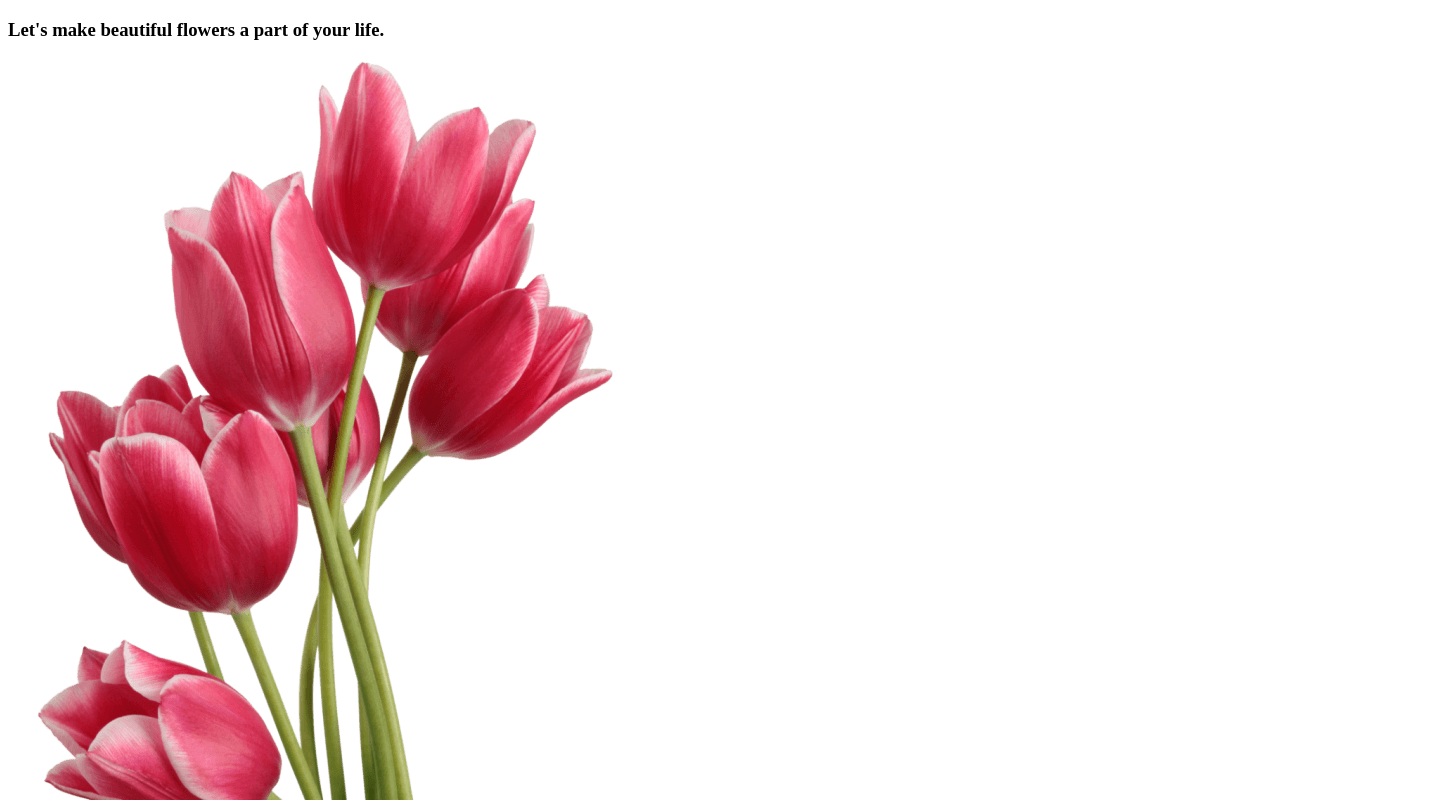
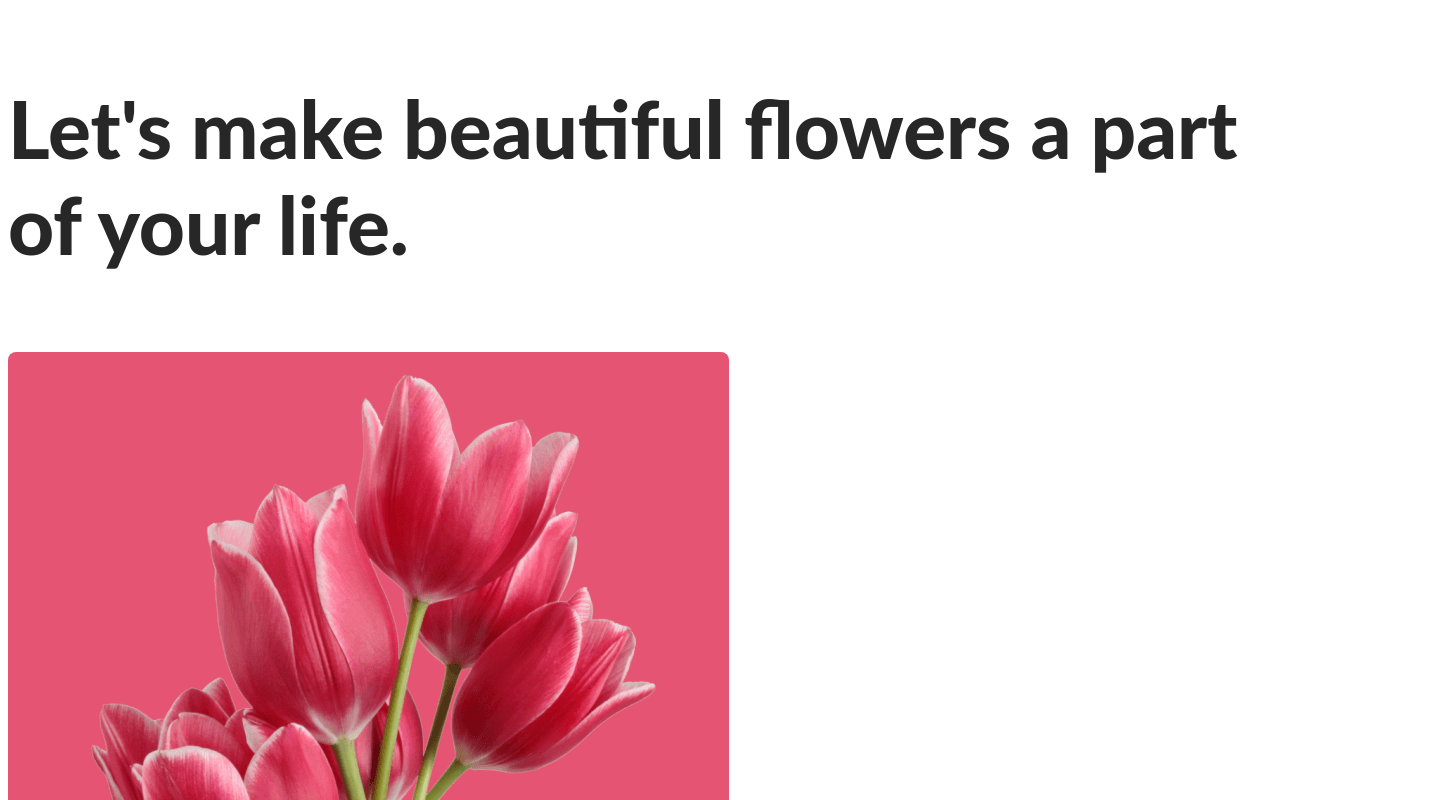
Before and after one commit to Kamrulthedev/Flower-Shop, a plain HTML site: page index.html in a window 1280 px wide. Shown: the top 800 px of the page, 1448 px wide, since content can reach past the window. Drawn offline with Linux system fonts and the light colour scheme.

Commit message:
my flower commit

```diff
--- a/Styles/blogs.CSS
+++ b/Styles/blogs.CSS
@@ -0,0 +1,36 @@
+.hader {
+    background: rgba(229, 84, 115, 0.10);
+}
+
+.div {
+    color: #272727;
+    font-family: Lato;
+    font-size: 80px;
+    font-style: normal;
+    font-weight: 800;
+    line-height: normal;
+}
+
+.img {
+    background: url(<path-to-image>), lightgray 50% / cover no-repeat;
+    width: 635px;
+    height: 800px;
+    flex-shrink: 0;
+}
+
+.img {
+    border-radius: 8px;
+    background: #E55473;
+    display: inline-flex;
+    padding: 20px 43px;
+    align-items: flex-start;
+    gap: 10px;
+}
+
+nav {
+    border-radius: 8px;
+    background: rgba(39, 39, 39, 0.05);
+    width: 1440px;
+    height: 320px;
+    flex-shrink: 0;
+}
--- a/index.html
+++ b/index.html
@@ -4,7 +4,7 @@
     <meta charset="UTF-8">
     <meta name="viewport" content="width=device-width, initial-scale=1.0">
     <title>Flower Shop</title>
-    <link rel="stylesheet" href="styles/blogs.CSS">
+    <link rel="stylesheet" href="Styles/blogs.CSS">
 </head>
 <body>
     <header class="header">
@@ -16,6 +16,7 @@
 
         </div>
         <p><span>It is a long established fact that a reader will be distracted by the readable content of a page when looking at its layout. The point of using Lorem Ipsum is that it has a more-or-less normal distribution of letters.</span></p>
+        <button class="Shop Now">Shop Now</button>
 
     </header>
     <main>
```
